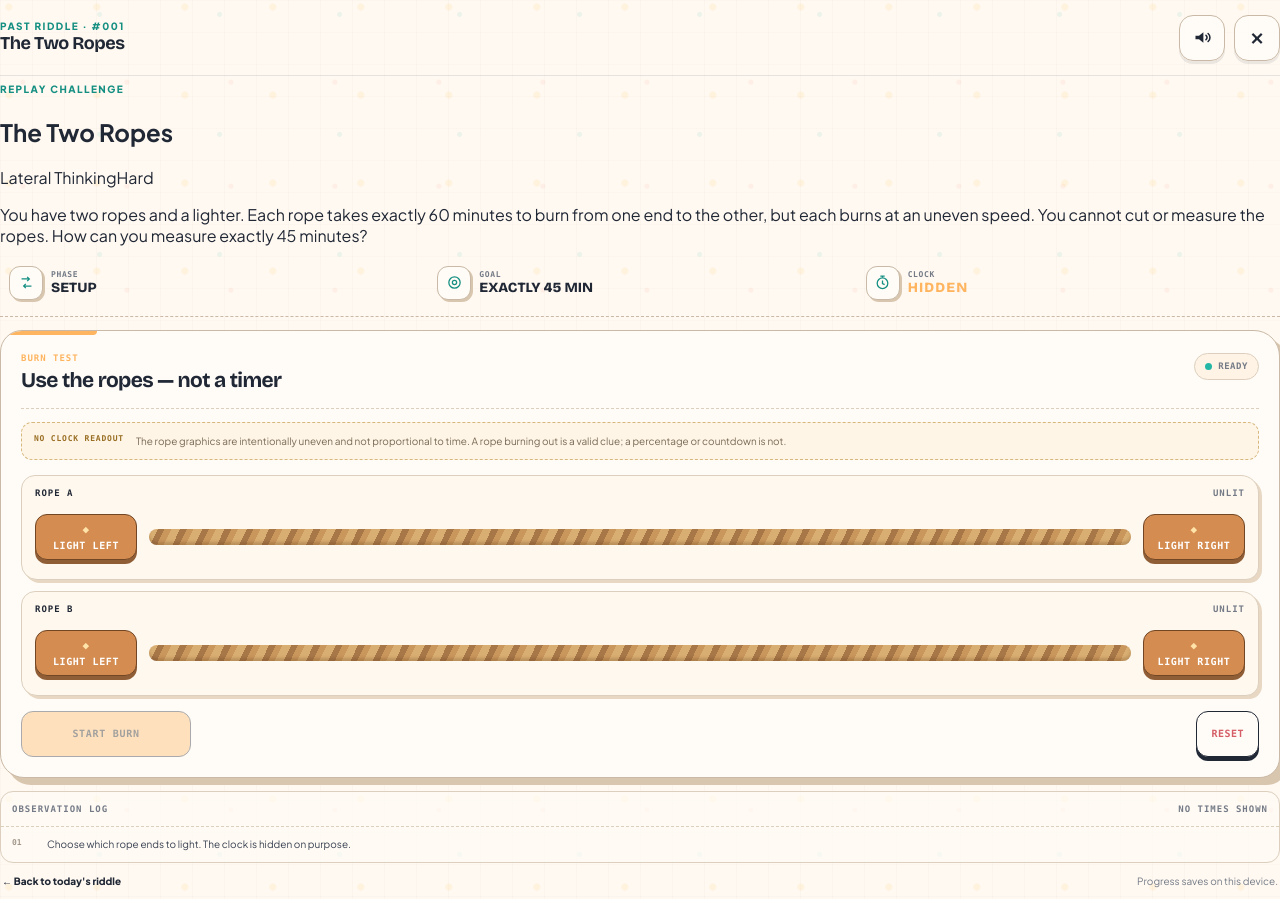
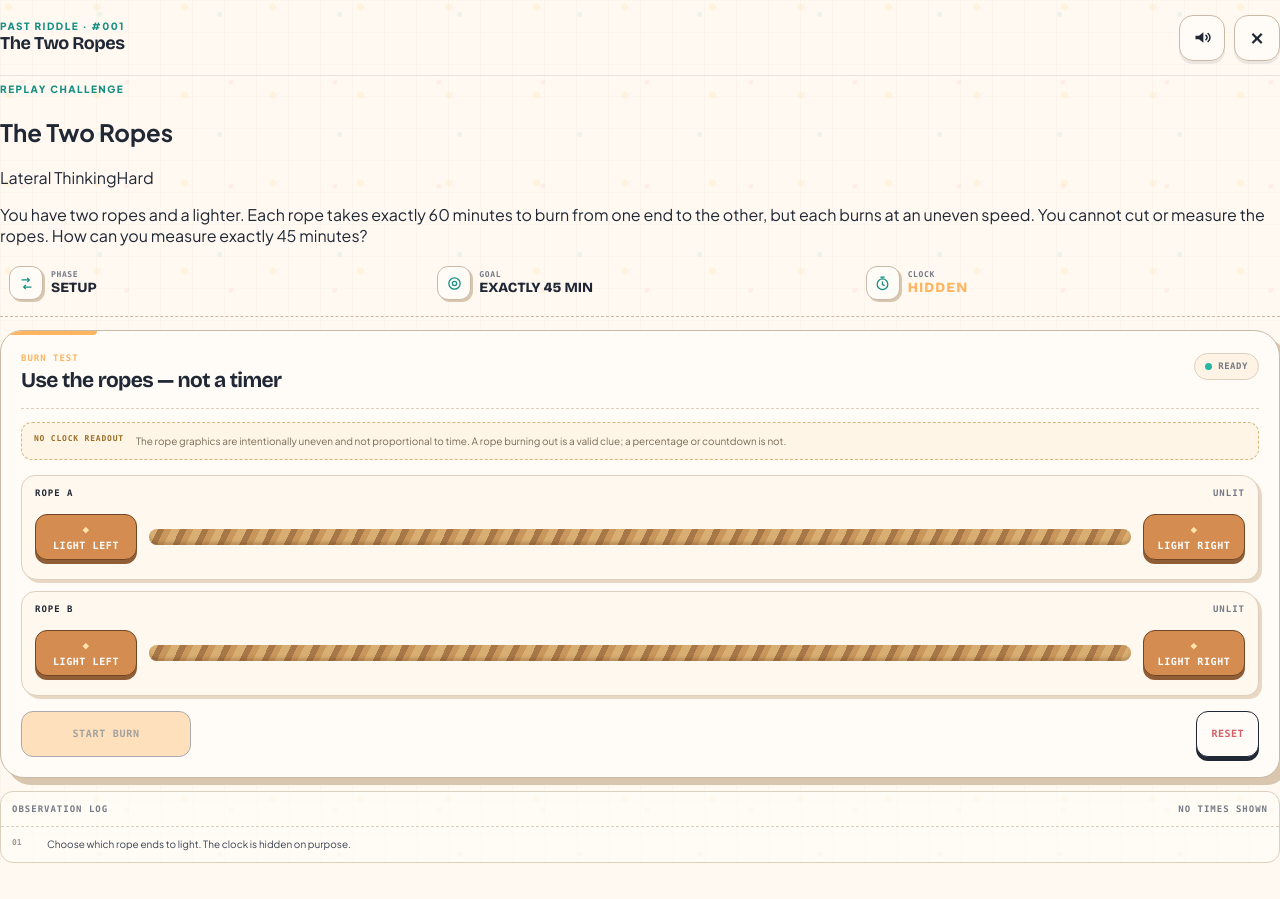
Before and after one commit to maguire-ui/Daily-riddle, a Next.js app: page /riddle/1 in a window 1280 px wide. After the commit the page ends 863 px from the top, so only its background shows below. Built offline with nearby package versions, Linux system fonts and the light colour scheme.

Commit message:
Keep past replay navigation consistent

```diff
--- a/app/riddle/[id]/page.tsx
+++ b/app/riddle/[id]/page.tsx
@@ -40,7 +40,7 @@ export default async function PastRiddlePage({
         </section>
 
         <section className="past-riddle-game">
-          <PuzzleClient type={riddle.visualizer} riddleId={riddle.id} />
+          <PuzzleClient type={riddle.visualizer} riddleId={riddle.id} embedded />
         </section>
       </div>
     </main>
```
